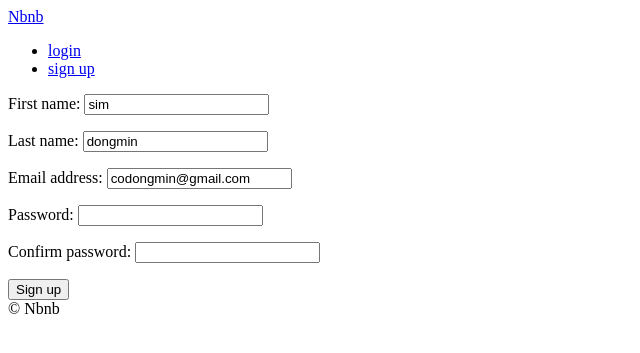
After one commit to Dongmin-Sim/Airbnb-clone-django, a Django app: page /users/signup/ in a window 1280 px wide. The commit adds this page. Shown: the top 353 px of the page, without its empty margins (0-640 px from the left). Run offline with Django 3.2, Linux system fonts and the light colour scheme; parts of the project's set-up code (start-up, migrations or seed data) failed here and were passed over.

Commit message:
Style: form -> Model form

```diff
--- a/templates/partials/nav.html
+++ b/templates/partials/nav.html
@@ -4,5 +4,6 @@
         <li><a href="{% url 'users:logout' %}">logout</a></li>
     {% else %}
         <li><a href="{% url 'users:login' %}">login</a></li>
+        <li><a href="{% url 'users:signup' %}">sign up</a></li>
     {% endif %}
 </ul>
--- /dev/null
+++ b/templates/users/signup.html
@@ -0,0 +1,16 @@
+{% extends 'base.html' %}
+
+{% block page_title %}
+    Sign up
+{% endblock %}
+
+{% block search-bar %}
+{% endblock search-bar %}
+
+{% block content %}
+    <form method="post" action="{% url 'users:signup' %}">
+        {% csrf_token %}
+        {{form.as_p}}
+        <button>Sign up</button>
+    </form>
+{% endblock %}
--- a/users/forms.py
+++ b/users/forms.py
@@ -1,4 +1,8 @@
+from dataclasses import field
+import email
 from pyexpat import model
+from statistics import mode
+from click import password_option
 from django import forms
 from . import models
 
@@ -18,3 +22,32 @@ class LoginForm(forms.Form):
                 self.add_error('password', forms.ValidationError('Password is wrong'))
         except models.User.DoesNotExist:
             self.add_error('email', forms.ValidationError('User Does not exist'))
+
+class SignUpForm(forms.ModelForm):
+
+    class Meta:
+        model = models.User
+        fields = ('first_name', 'last_name', 'email')
+
+    password = forms.CharField(widget=forms.PasswordInput)
+    password1 = forms.CharField(widget=forms.PasswordInput, label="Confirm password")
+
+    def clean_password1(self):
+        password = self.cleaned_data.get('password')
+        password1 = self.cleaned_data.get('password1')
+
+        if password != password1:
+            raise forms.ValidationError('Password confirmation does not match')
+        else:
+            return password
+
+    def save(self, commit: bool = ...):
+        user = super().save(commit=False)
+
+        email = self.cleaned_data.get('email')
+        password = self.cleaned_data.get('password')
+
+        user.username = email
+
+        user.set_password(password)
+        user.save()
--- a/users/models.py
+++ b/users/models.py
@@ -33,6 +33,6 @@ class User(AbstractUser):
     gender = models.CharField(choices=GENDER_CHOICES, max_length=10, blank=True)
     bio = models.TextField(default="", blank=True)
     birthdate = models.DateField(blank=True, null=True)
-    language = models.CharField(choices=LANGUAGE_CHOICES, max_length=2, blank=True)
-    currency = models.CharField(choices=CURRENCY_CHOICES, max_length=3, blank=True)
+    currency = models.CharField(choices=CURRENCY_CHOICES, max_length=3, blank=True, default=CURRENCY_KRW)
+    language = models.CharField(choices=LANGUAGE_CHOICES, max_length=2, blank=True, default=LANGUAGE_KOR)
     superhost = models.BooleanField(default=False)
--- a/users/urls.py
+++ b/users/urls.py
@@ -6,4 +6,5 @@ app_name = 'users'
 urlpatterns = [
     path('logout/', views.logout_view, name='logout'),
     path('login/', views.LoginView.as_view(), name='login'),
+    path('signup/', views.SignUpView.as_view(), name='signup'),
 ]
--- a/users/views.py
+++ b/users/views.py
@@ -1,3 +1,4 @@
+from tkinter.tix import Form
 from django.views.generic import FormView
 from django.urls import reverse, reverse_lazy
 from django.shortcuts import render, redirect
@@ -9,10 +10,10 @@ from . import forms
 class LoginView(FormView):
     template_name = 'users/login.html'
     form_class = forms.LoginForm
+    success_url = reverse_lazy('core:home')
     initial = {
         'email': 'codongmin@gmail.com'
     }
-    success_url = reverse_lazy('core:home')
 
     def form_valid(self, form):
         email = form.cleaned_data.get('email')
@@ -29,3 +30,26 @@ class LoginView(FormView):
 def logout_view(request):
     logout(request)
     return redirect(reverse('core:home'))
+
+
+class SignUpView(FormView):
+    template_name = 'users/signup.html'
+    form_class = forms.SignUpForm
+    success_url = reverse_lazy('core:home')
+    initial = {
+        'first_name':'sim',
+        'last_name': 'dongmin',
+        'email': 'codongmin@gmail.com'
+    }
+
+    def form_valid(self, form):
+        form.save()
+
+        email = form.cleaned_data.get('email')
+        password = form.cleaned_data.get('password')
+
+        user = authenticate(self.request, username=email, password=password)
+
+        if user is not None:
+            login(self.request, user)
+        return super().form_valid(form)
```
